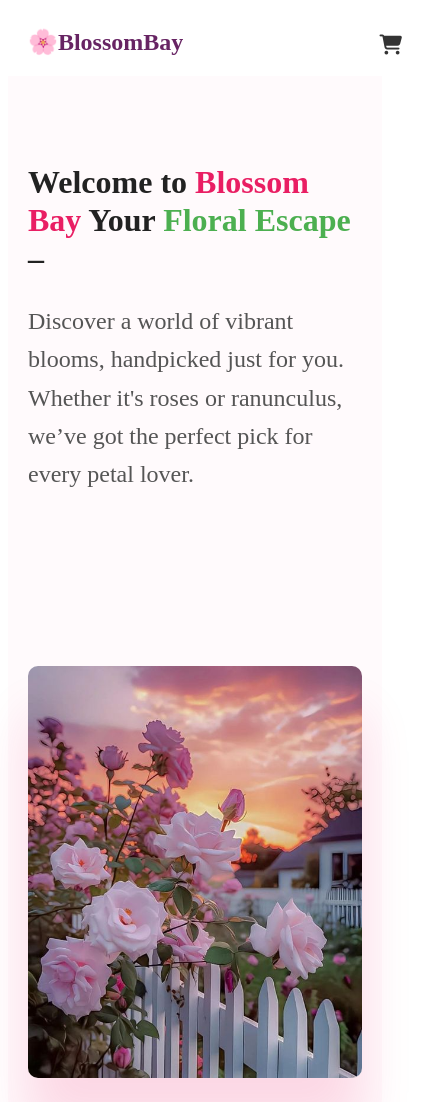
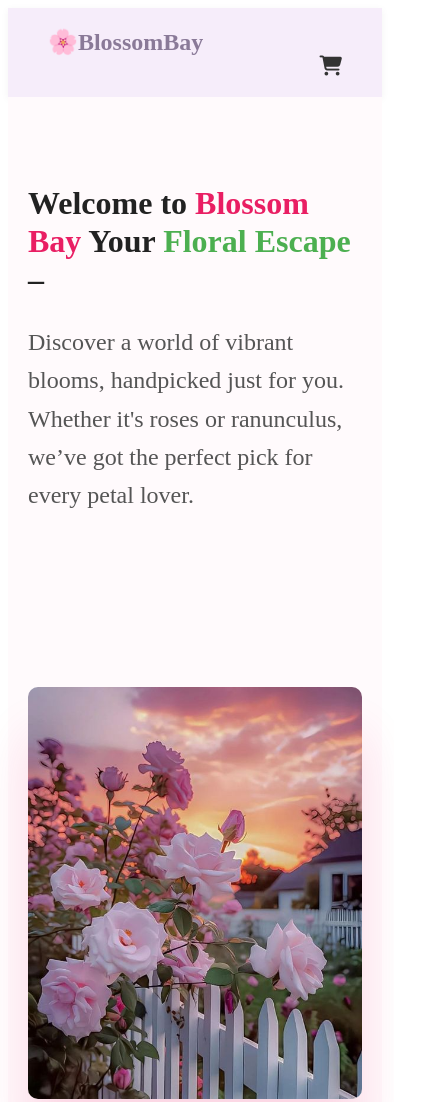
Before and after one commit to Bushra073/assignment-2, a plain HTML site: page index.html in a window 390 px wide. Shown: the top 1102 px of the page, 422 px wide, since content can reach past the window. Drawn offline with Linux system fonts and the light colour scheme.

Commit message:
added comments for better understanding later on

```diff
--- a/index.html
+++ b/index.html
@@ -14,11 +14,13 @@
 
 </head>
 <body>
-  <!-- Navbar -->
+  <!-- navbar -->
+  <nav class="navbar">
+  <div class="container">
+    <!-- Logo -->
+    <div class="logo">🌸BlossomBay</div>
 
- <nav class="navbar">
-  <div class="container">
-    <div class="logo">🌸BlossomBay</div>
+    <!-- Right side: nav links + cart -->
     <div class="nav-right">
       <ul class="nav-links">
         <li><a href="#">Home</a></li>
@@ -32,6 +34,7 @@
     </div>
   </div>
 </nav>
+
 
   <!-- Banner-->
 <section class="banner">
--- a/styles.css
+++ b/styles.css
@@ -1,25 +1,36 @@
+/* Overall Navbar Container */
+.navbar {
+  background-color: #f6edfa;
+  padding: 20px 40px;
+  box-shadow: 0 2px 8px rgba(0, 0, 0, 0.05);
+}
+
 .navbar .container {
   display: flex;
   justify-content: space-between;
-  align-items:end;
-  padding: 20px;
+  align-items: center;
+  flex-wrap: wrap;
 }
 
+/* Logo stays left */
 .logo {
   font-size: 24px;
   font-weight: bold;
-  color: #672463;
+  color: #8a7a98;
 }
 
+/* Right container (menu + cart) */
 .nav-right {
   display: flex;
   align-items: center;
+  margin-left: auto; /* pushes it far right */
   gap: 30px;
 }
 
+/* Menu items */
 .nav-links {
   display: flex;
-  gap: 20px;
+  gap: 24px;
   list-style: none;
   padding: 0;
   margin: 0;
@@ -31,15 +42,28 @@
   font-weight: 500;
 }
 
+/* Cart icon */
 .cart i {
   font-size: 20px;
   color: #333;
 }
+
+/* Mobile responsive */
 @media (max-width: 768px) {
   .nav-links {
     display: none;
   }
+
+  .cart {
+    margin-left: auto;
+  }
+
+  .nav-right {
+    justify-content: flex-end;
+    width: 100%;
+  }
 }
+
 
 
 
@@ -519,7 +543,7 @@
 .footer-logo {
   font-size: 24px;
   font-weight: bold;
-  color:  #672463;
+  color: #8a7a98;
   display: flex;
   align-items: center;
   gap: 10px;
```
